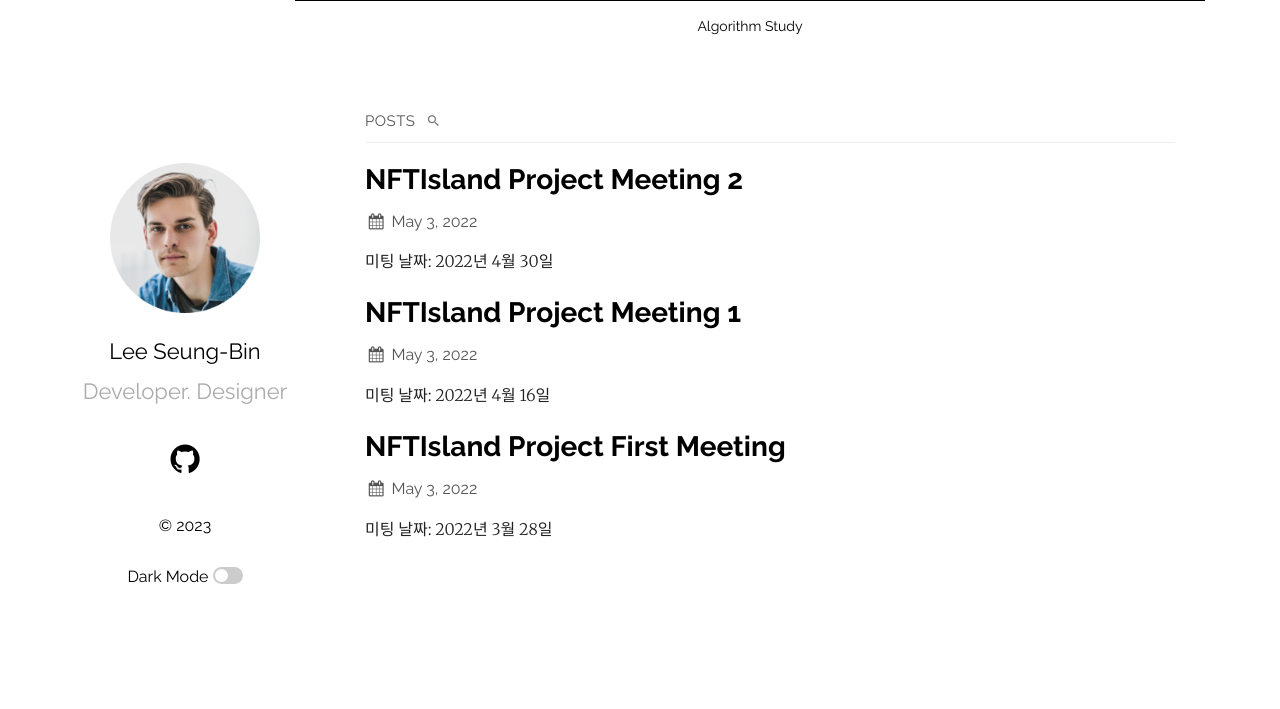
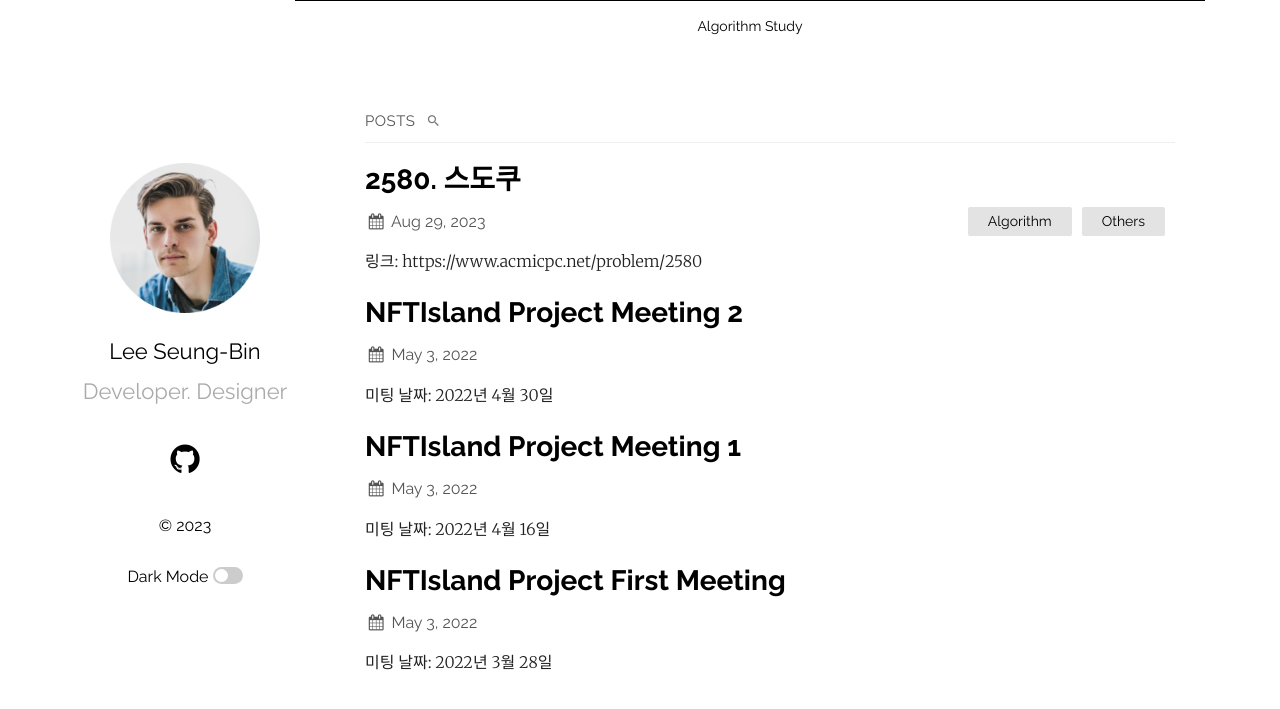
Before and after one commit to lspc678/lspc678.github.io, a Jekyll site: the page built from index.md, in a window 1280 px wide. Shown: the top 709 px of the page. Built offline with Jekyll 4.4.1, drawn with Linux system fonts in a browser that asks for light colours; part of the change alters nothing that is shown.

Commit message:
Backtracking category is chagned to Others

```diff
--- /dev/null
+++ b/_posts/Algorithm/Others/2023-08-30-2580.md
@@ -0,0 +1,23 @@
+---
+layout: post
+title:  "2580. 스도쿠"
+date:   2023-08-30 02:27:00 +0900
+categories: [Algorithm, Others]
+---
+
+링크: https://www.acmicpc.net/problem/2580
+
+<h1>1. 전반적인 풀이 과정</h1>
+위와 같은 스도쿠 판이 있다고 하자. 맨 윗줄 가장 왼쪽에 있는 칸을 1번, 맨 아랫줄 가장 오른쪽에 있는 칸을 81번이라고 하자. <br><br>
+
+1번부터 81번까지 순차적으로 숫자를 채워나가는 방식으로 문제를 해결하고자 한다. (당연히 기존에 숫자가 있는 칸은 건드리지 않는다.)
+
+1번부터 숫자를 채워나갈 때 해당 칸에 들어갈 수 있는 숫자를 파악해야 한다. 위 스도쿠에서는 2, 5, 7, 9가 들어갈 수 있다. 그러면 우선 1번에는 2를 적는다.
+
+그 다음 3번칸에 들어갈 수 있는 숫자를 파악한다. 여기에서는 5, 7, 9가 들어갈 수 있다. 그러면 3번에는 5를 적는다.
+
+이런식으로 칸을 채워 나가다보면 어느 순간 칸에 어떠한 숫자도 들어갈 수 없는 상황이 발생할 수 있다. 그러면 그 이전에 채웠던 칸의 숫자를 지우고 다음 숫자로 대체한다.
+
+위 스도쿠에서는 이와 같은 방식으로 진행했을 때 18번 칸에 아무런 숫자도 들어갈 수 없는 상황이 발생한다. 그러면 그 이전에 채웠던 13번 칸에 있는 숫자를 지우고 다음 숫자로 대체한 다음 다시 18번 칸에 들어갈 수 있는 숫자를 파악한다.
+
+만약 81번 칸까지 모두 채우는데 성공했다면 스도쿠 판이 완성된 것이다. 그러면 해당 스도쿠 판을 출력하면 된다.
--- a/category/Algorithm Study.md
+++ b/category/Others.md
@@ -1,4 +1,7 @@
 ---
+
 layout: category
-title: 'Algorithm Study'
+
+title: 'Others'
+
 ---
```
